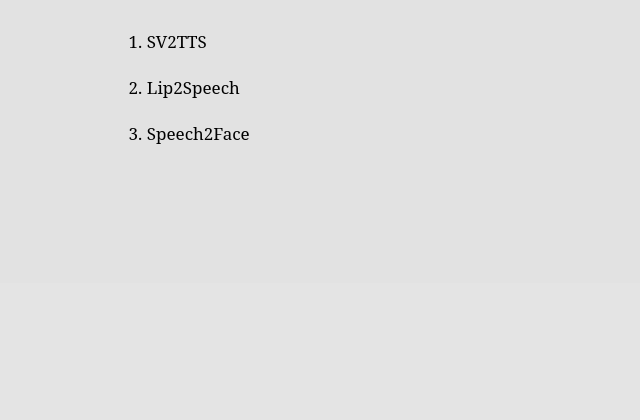
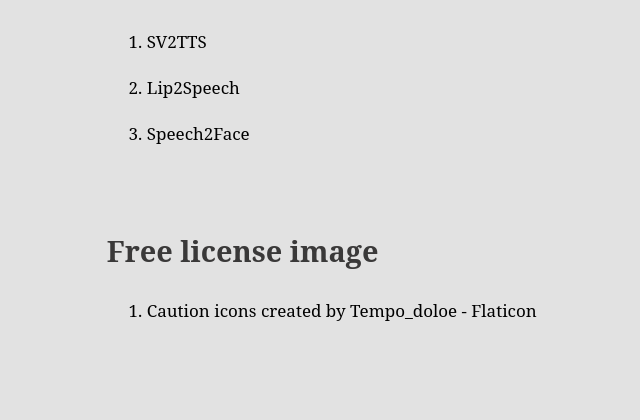
Before and after one commit to jh5-6/Face2Voice, a Flask app: page /references in a window 1280 px wide. Shown: the part 596-1016 px from the top of the page, without its empty margins (130-770 px from the left). Before the commit the page ends 740 px from the top, so only its background shows below. Run offline with Flask 2, Linux system fonts and the light colour scheme; parts of the project's set-up code (start-up, migrations or seed data) failed here and were passed over; some web fonts are replaced.

Commit message:
[ADD] cite the source of an image

```diff
--- a/templates/references.html
+++ b/templates/references.html
@@ -41,7 +41,13 @@
                         <li> <a href = "https://github.com/CorentinJ/Real-Time-Voice-Cloning">SV2TTS </a> </li><br>
                         <li> <a href = "https://github.com/Chris10M/Lip2Speech"> Lip2Speech</a> </li><br>
                         <li> <a href = "https://github.com/saiteja-talluri/Speech2Face"> Speech2Face </a> </li>
+                    </ol>
+                </div>
 
+                <div>
+                    <h3>Free license image</h3>
+                    <ol>
+                        <li><a href="https://www.flaticon.com/free-icons/caution" title="caution icons">Caution icons created by Tempo_doloe - Flaticon</a></li>
                     </ol>
                 </div>
             </div>
```
